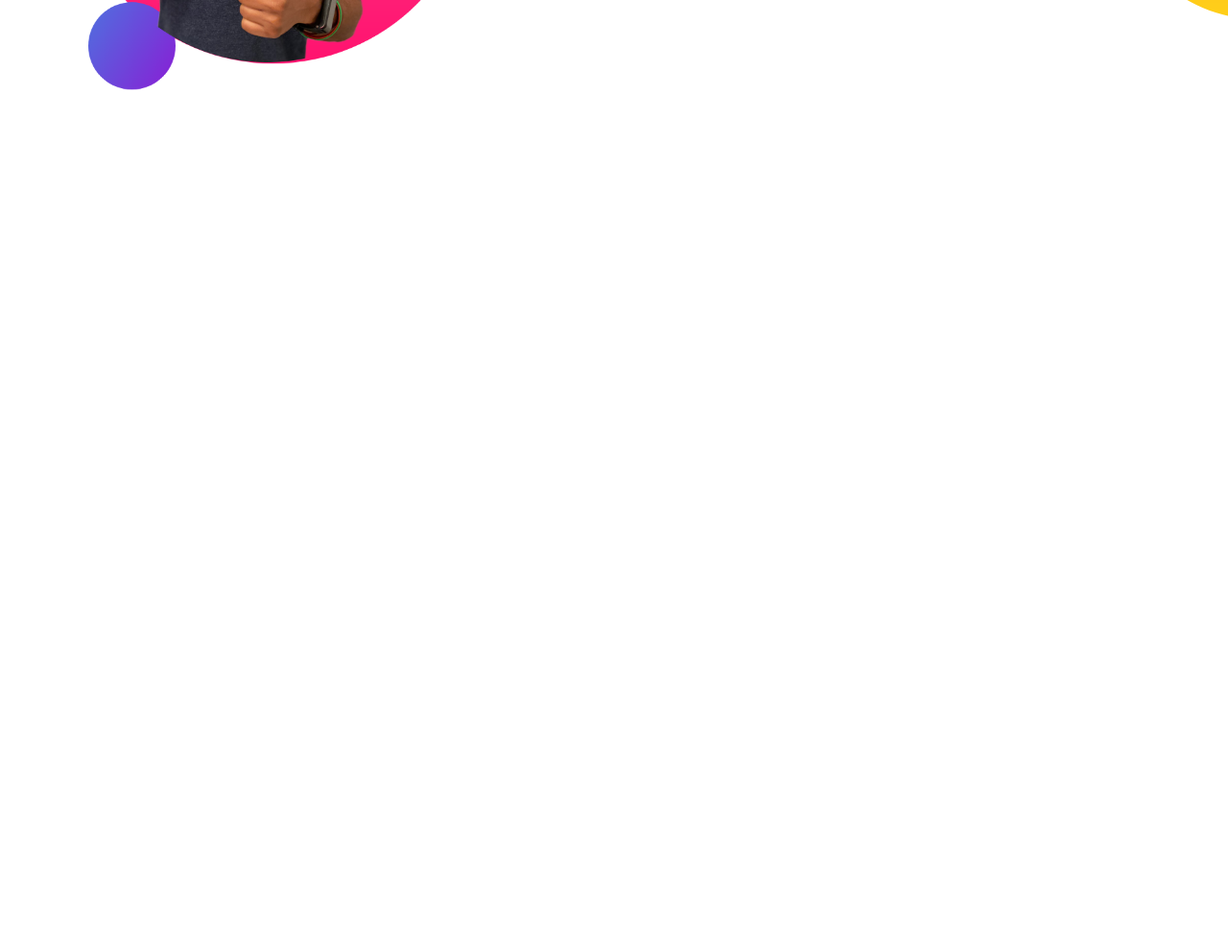
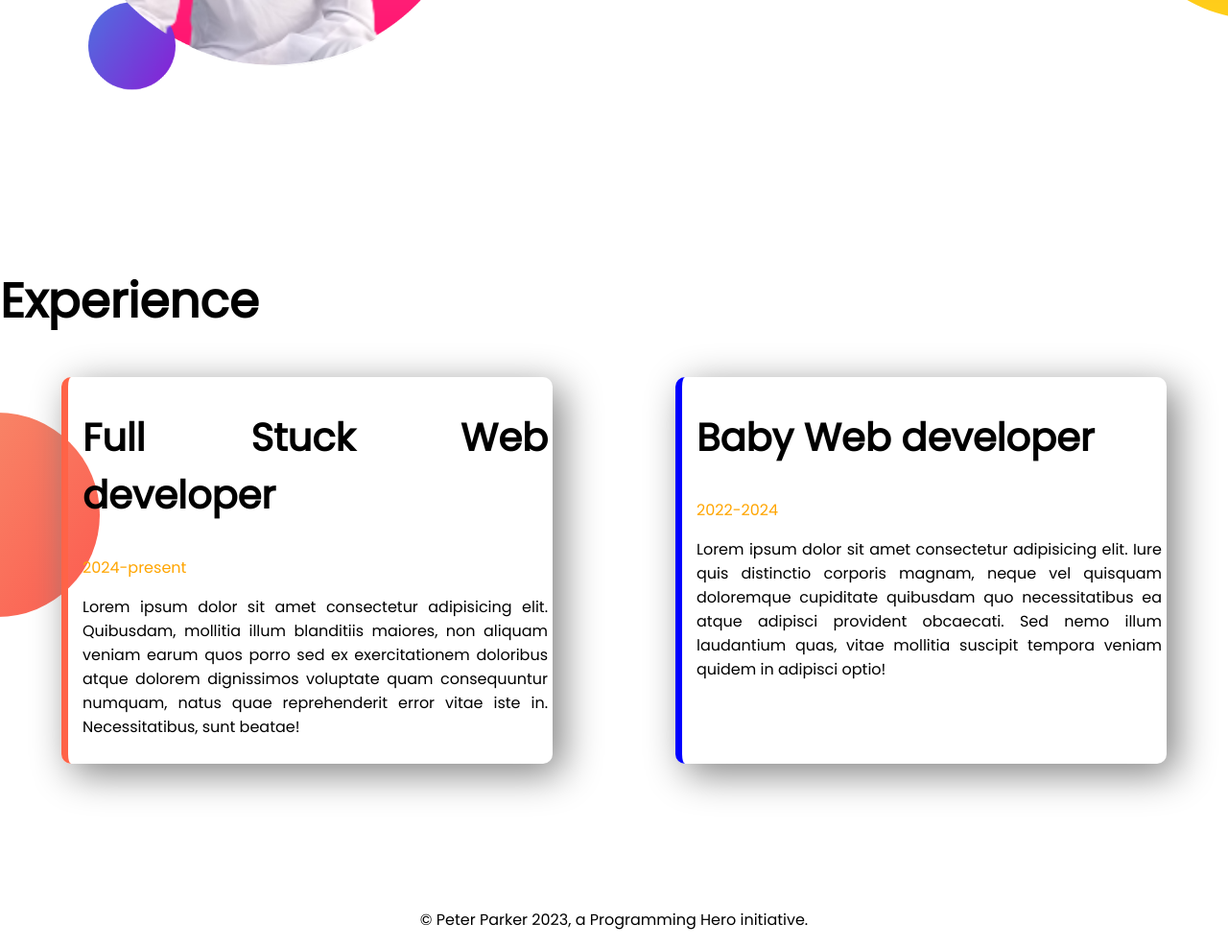
Before and after one commit to Muhammadabusaied/developer-portfolio, a plain HTML site: page index.html in a window 1280 px wide. Shown: the part 1060-2047 px from the top of the page at 96% size. Before the commit the page ends 1337 px from the top, so only its background shows below. Drawn offline with Linux system fonts and the light colour scheme.

Commit message:
img saied

```diff
--- a/index.html
+++ b/index.html
@@ -13,7 +13,7 @@
 </head>
 
 <body>
-    <section class="top-banner">
+    <section class="top-banner flex">
         <div class="half-width">
             <h1>Welcome To</h1>
             <h1><span class="orange-color">Abu Saied</span> World</h1>
@@ -27,9 +27,9 @@
         </div>
         <div class="half-width"><img src="images/saied-1.png" alt=""></div>
     </section>
-    <section class="dream-big">
+    <section class="dream-big flex">
         <div class="half-width">
-            <img src="images/jhankar2.png" alt="">
+            <img src="images/saied.png" alt="">
         </div>
         <div class="half-width">
             <h1>Dream Big</h1>
@@ -40,6 +40,42 @@
             <a class="link-button" target="_blank" href="">Resume</a>
         </div>
     </section>
+    <section class="ex-bg-area">
+        <h1>Experience</h1>
+        <div class="flex">
+            <div id="Full-Stuck-Web-developer" class="experience-item">
+                <h2>Full Stuck Web developer</h2>
+                <p class="orange-color">2024-present</p>
+                <p>Lorem ipsum dolor sit amet consectetur adipisicing elit. Quibusdam, mollitia illum blanditiis
+                    maiores,
+                    non aliquam veniam earum quos porro sed ex exercitationem doloribus atque dolorem dignissimos
+                    voluptate
+                    quam consequuntur numquam, natus quae reprehenderit error vitae iste in. Necessitatibus, sunt
+                    beatae!
+                </p>
+            </div>
+            <div id="Baby-Web-developer" class="experience-item">
+                <h2>Baby Web developer</h2>
+                <p class="orange-color">2022-2024</p>
+
+                <p>
+                    Lorem ipsum dolor sit amet consectetur adipisicing elit. Iure quis distinctio corporis magnam,
+                    neque
+                    vel
+                    quisquam doloremque cupiditate quibusdam quo necessitatibus ea atque adipisci provident
+                    obcaecati.
+                    Sed
+                    nemo
+                    illum laudantium quas, vitae mollitia suscipit tempora veniam quidem in adipisci optio!
+                </p>
+            </div>
+        </div>
+    </section>
+    <footer>
+        <p>
+            © Peter Parker 2023, a Programming Hero initiative.
+        </p>
+    </footer>
 
 </body>
 
--- a/style.css
+++ b/style.css
@@ -7,11 +7,15 @@ h1 {
     font-size: 50px;
 }
 
+h2 {
+    font-size: 40px;
+}
+
 .orange-color {
     color: orange;
 }
 
-section {
+.flex {
     display: flex;
     margin-bottom: 150px;
 }
@@ -46,3 +50,33 @@ section {
     background-repeat: no-repeat;
     background-position: right;
 }
+
+.ex-bg-area {
+    background-image: url(images/exp-bg.png);
+    background-repeat: no-repeat;
+    background-position: left;
+}
+
+.experience-item {
+    width: 40%;
+    margin-left: 5%;
+    margin-right: 5%;
+    box-shadow: 10px 10px 40px gray;
+    padding-bottom: 10px;
+    padding-left: 15px;
+    padding-right: 5px;
+    border-radius: 10px;
+    text-align: justify;
+}
+
+#Full-Stuck-Web-developer {
+    border-left: 7px solid tomato;
+}
+
+#Baby-Web-developer {
+    border-left: 7px solid blue;
+}
+
+footer {
+    text-align: center;
+}
```
Also changed, not shown: images/saied.png (added).
